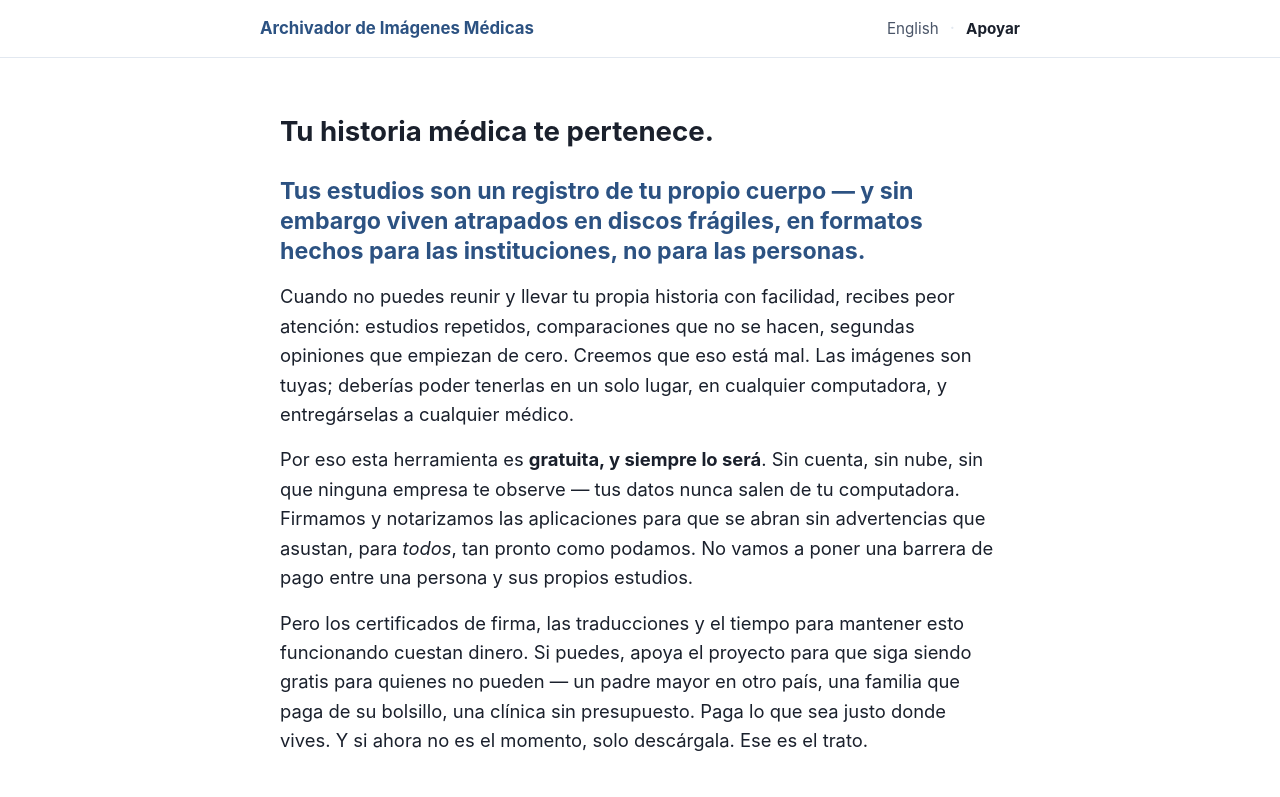
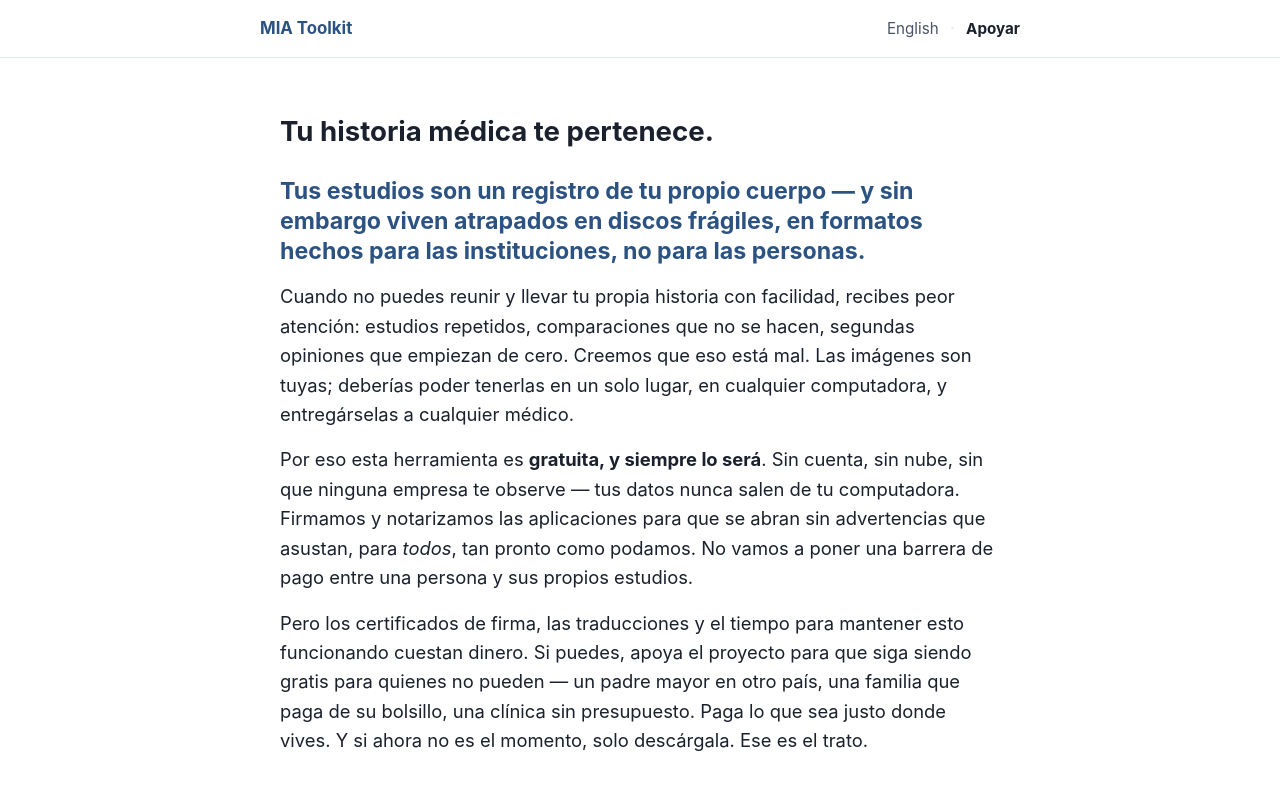
Before and after one commit to Fritanga-Collective/mia-toolkit, a plain HTML site: page website/soporte.html in a window 1280 px wide. Shown: the top 797 px of the page. Drawn offline with Linux system fonts and the light colour scheme.

Commit message:
Set custom domain (mia-toolkit.fritanga.co); use mia-tools@fritanga.co; neutralize gitignore note

```diff
--- a/website/soporte.html
+++ b/website/soporte.html
@@ -3,7 +3,7 @@
 <head>
   <meta charset="utf-8">
   <meta name="viewport" content="width=device-width, initial-scale=1">
-  <title>Apoyar — Archivador de Imágenes Médicas</title>
+  <title>Apoyar — MIA Toolkit</title>
   <meta name="description" content="Por qué creemos que tus estudios médicos te
     pertenecen, y cómo el apoyo de comercio justo mantiene esta herramienta
     gratuita para todos.">
@@ -12,7 +12,7 @@
 <body>
   <header>
     <div class="wrap topbar">
-      <a class="brand" href="es.html">Archivador de Imágenes Médicas</a>
+      <a class="brand" href="es.html">MIA Toolkit</a>
       <nav class="lang">
         <a href="support.html">English</a>
         <span>·</span>
```
Also changed, not shown: website/README.md, 2 other files.
